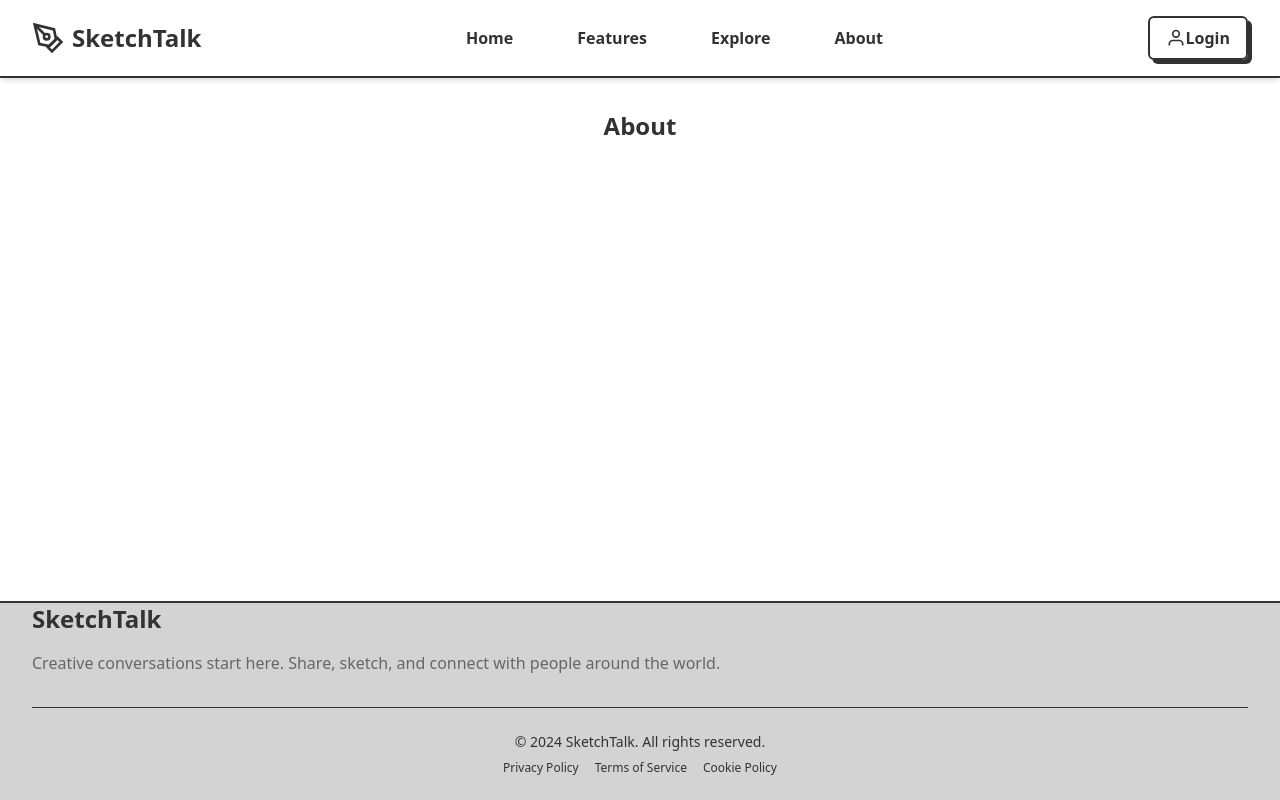
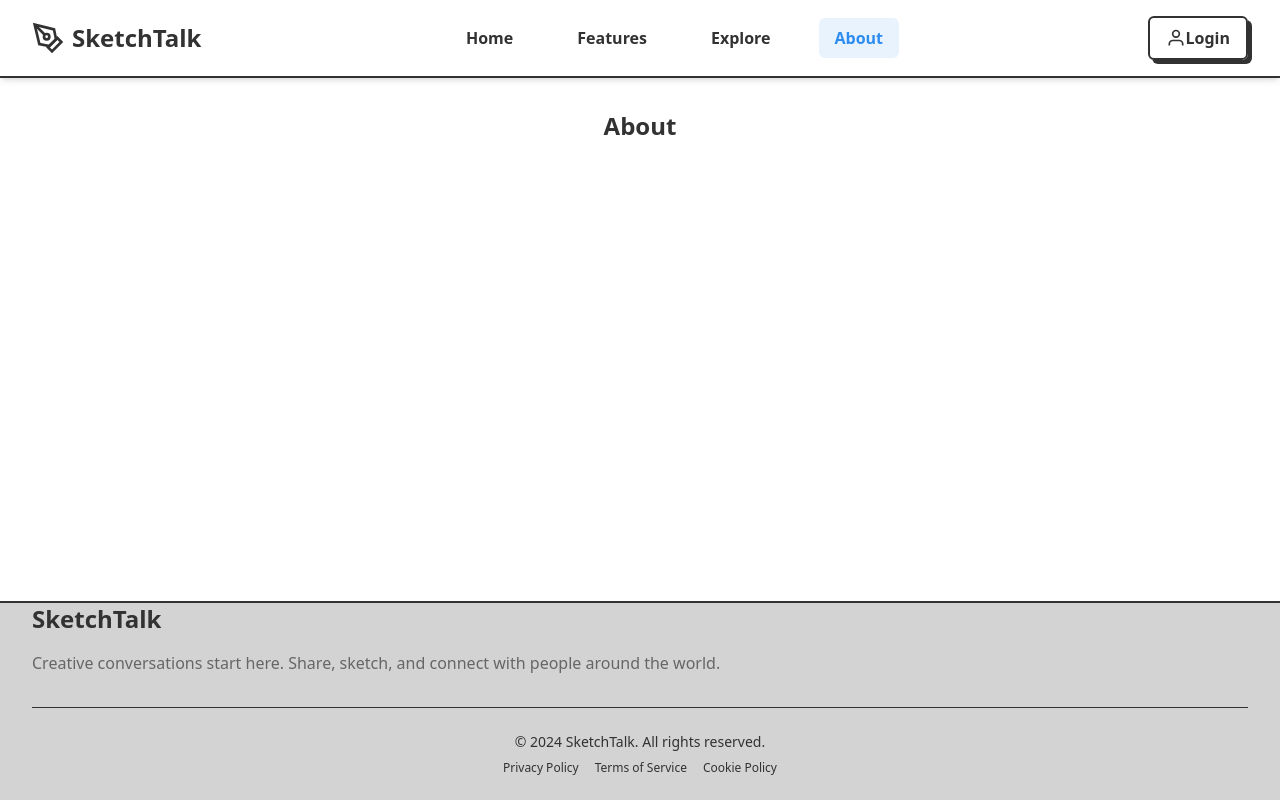
Before and after one commit to Saurabh209/SketchTalk-An-Advance-Chat-App-, a React (Vite) app in the folder Main/SketchTalk/: page /about in a window 1280 px wide. Built offline with nearby package versions, Linux system fonts and the light colour scheme.

Commit message:
navlinks Properties updated

```diff
--- a/Main/SketchTalk/src/Components/features_page/features_page.jsx
+++ b/Main/SketchTalk/src/Components/features_page/features_page.jsx
@@ -1,5 +1,5 @@
 import React from "react";
-import Footer from "../homePage/footer/Footer";
+
 
 function Features_page() {
   return (
@@ -220,7 +220,7 @@ function Features_page() {
       </div>
       <navbar className="flex justify-center items-center w-full h-[600px] bg-[#adadad] px-[70px]">
         <h3 className="text-3xl font-semibold font-mono text-[#323232]">
-          Navbar
+          Footer
         </h3>
       </navbar>
     </div>
--- a/Main/SketchTalk/src/Components/homePage/header/Header.jsx
+++ b/Main/SketchTalk/src/Components/homePage/header/Header.jsx
@@ -1,6 +1,6 @@
 import React from 'react'
-import { useNavigate } from 'react-router-dom';
-import { Link } from 'react-router-dom';
+import { useNavigate } from "react-router-dom";
+import { Link ,NavLink } from 'react-router-dom';
 function Header() {
 
   const navigate = useNavigate();
@@ -26,30 +26,30 @@ function Header() {
         </div>
 
         <div className="flex space-x-8">
-          <Link
-            to="/"
-            className="text-[#323232] font-semibold py-2 px-4 rounded-md hover:text-[#2d8cf0] hover:bg-[#2d8cf0]/10 transition-all duration-250"
+          <NavLink
+                to="/"
+            className={({isActive})=>isActive?"text-[#2d8cf0] font-semibold py-2 px-4 rounded-md hover:bg-[#2d8cf0]/10  duration-250  decoration-blue-500  bg-[#2d8cf0]/10 transition-all duration-250":"text-[#323232] font-semibold py-2 px-4 rounded-md hover:text-[#2d8cf0]"}
           >
             Home
-          </Link>
-          <Link
+          </NavLink>
+          <NavLink
             to="/features"
-            className="text-[#323232] font-semibold py-2 px-4 rounded-md hover:text-[#2d8cf0] hover:bg-[#2d8cf0]/10 transition-all duration-250"
+            className={({isActive})=>isActive?"text-[#2d8cf0] font-semibold py-2 px-4 rounded-md  hover:bg-[#2d8cf0]/10 duration-250  decoration-blue-500  bg-[#2d8cf0]/10 transition-all duration-250":"text-[#323232] font-semibold py-2 px-4 rounded-md hover:text-[#2d8cf0]"}
           >
             Features
-          </Link>
-          <Link
+          </NavLink>
+          <NavLink
             to="/explore"
-            className="text-[#323232] font-semibold py-2 px-4 rounded-md hover:text-[#2d8cf0] hover:bg-[#2d8cf0]/10 transition-all duration-250"
+            className={({isActive})=>isActive?"text-[#2d8cf0] font-semibold py-2 px-4 rounded-md  hover:bg-[#2d8cf0]/10  duration-250  decoration-blue-500  bg-[#2d8cf0]/10 transition-all duration-250":"text-[#323232] font-semibold py-2 px-4 rounded-md hover:text-[#2d8cf0]"}
           >
             Explore
-          </Link>
-          <Link
+          </NavLink>
+          <NavLink
             to="/about"
-            className="text-[#323232] font-semibold py-2 px-4 rounded-md hover:text-[#2d8cf0] hover:bg-[#2d8cf0]/10 transition-all duration-250"
+            className={({isActive})=>isActive?"text-[#2d8cf0] font-semibold py-2 px-4 rounded-md hover:bg-[#2d8cf0]/10  duration-250  decoration-blue-500  bg-[#2d8cf0]/10 transition-all duration-250":"text-[#323232] font-semibold py-2 px-4 rounded-md hover:text-[#2d8cf0]"}
           >
             About
-          </Link>
+          </NavLink>
         </div>
 
         <div className="flex space-x-4">
--- a/Main/SketchTalk/src/output.css
+++ b/Main/SketchTalk/src/output.css
@@ -938,6 +938,10 @@ video {
   background-color: rgb(255 255 255 / var(--tw-bg-opacity, 1));
 }
 
+.bg-\[\#2d8cf0\]\/10 {
+  background-color: rgb(45 140 240 / 0.1);
+}
+
 .p-5 {
   padding: 1.25rem;
 }
@@ -1093,6 +1097,11 @@ video {
   color: rgb(10 10 10 / var(--tw-text-opacity, 1));
 }
 
+.text-\[\#2d8cf0\] {
+  --tw-text-opacity: 1;
+  color: rgb(45 140 240 / var(--tw-text-opacity, 1));
+}
+
 .text-\[\#323232\] {
   --tw-text-opacity: 1;
   color: rgb(50 50 50 / var(--tw-text-opacity, 1));
@@ -1128,8 +1137,36 @@ video {
   color: rgb(255 255 255 / var(--tw-text-opacity, 1));
 }
 
+.text-\[\#\] {
+  color: #;
+}
+
+.text-\[\#2d\] {
+  color: #2d;
+}
+
+.underline {
+  text-decoration-line: underline;
+}
+
 .no-underline {
   text-decoration-line: none;
+}
+
+.decoration-blue-500 {
+  text-decoration-color: #3b82f6;
+}
+
+.decoration-dashed {
+  text-decoration-style: dashed;
+}
+
+.underline-offset-2 {
+  text-underline-offset: 2px;
+}
+
+.underline-offset-4 {
+  text-underline-offset: 4px;
 }
 
 .opacity-0 {
```
